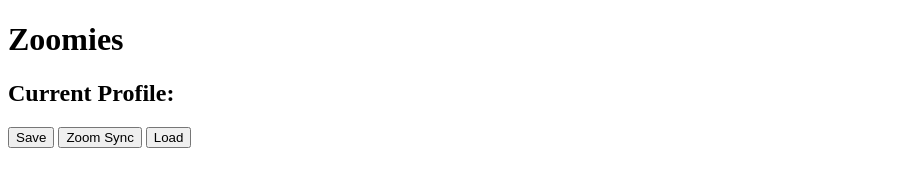
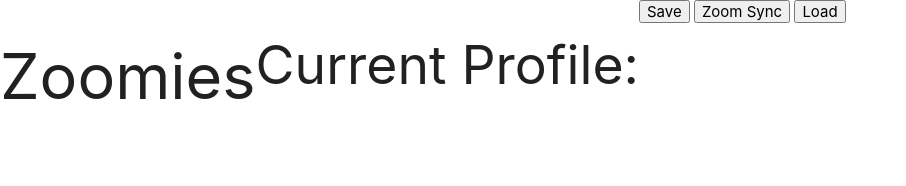
Before and after one commit to jaehoonhwang/zoomies, a website built with webpack: page popup/popup.html in a window 1280 px wide. Shown: the whole page, without its empty margins (0-906 px from the left). Built offline with nearby package versions, Linux system fonts and the light colour scheme.

Commit message:
Add materialize, material ui, and do some restructing around popup.html

```diff
--- a/popup/popup.css
+++ b/popup/popup.css
@@ -0,0 +1,9 @@
+#main {
+  flex: 1;
+  display: flex;
+  flex-wrap: wrap;
+}
+
+div.mainChild {
+  flex-direction: row
+}
--- a/popup/popup.html
+++ b/popup/popup.html
@@ -4,16 +4,29 @@
     <meta charset="UTF-8" />
     <meta http-equiv="X-UA-Compatible" content="IE=edge" />
     <meta name="viewport" content="width=device-width, initial-scale=1.0" />
-    <link rel="stylesheet" href="./popup.css" />
+    <!--<link rel="stylesheet" href="./popup.css" />-->
+    <!--Import Google Icon Font-->
+    <link href="https://fonts.googleapis.com/icon?family=Material+Icons" rel="stylesheet">
+    <!--Import materialize.css-->
+    <link type="text/css" rel="stylesheet" href="./materialize.min.css"  media="screen,projection"/>
+    <link type="text/css" rel="stylesheet" href="./popup.css"  media="screen,projection"/>
   </head>
   <body>
+    <div id="main">
+      <div id="title" class="mainChild">
         <h1>Zoomies</h1>
+      </div>
+      <div id="profile" class="mainChild">
         <h2>Current Profile: </h2>
         <!-- using <p .../> causes rest of to not render.-->
         <p id="current_profile"></p>
+      </div>
+      <div id="buttons" class="mainChild">
         <button id="save_btn">Save</button>
         <button id="sync_zoom_btn">Zoom Sync</button>
         <button id="load_btn">Load</button>
+      </div>
+    </div>
     <script src="./popup.js" type="module"></script>
   </body>
 </html>
```
Also changed, not shown: popup/materialize.min.css (added), popup/materialize.min.js (added). Lines whose indentation alone changed are shown as unchanged.
